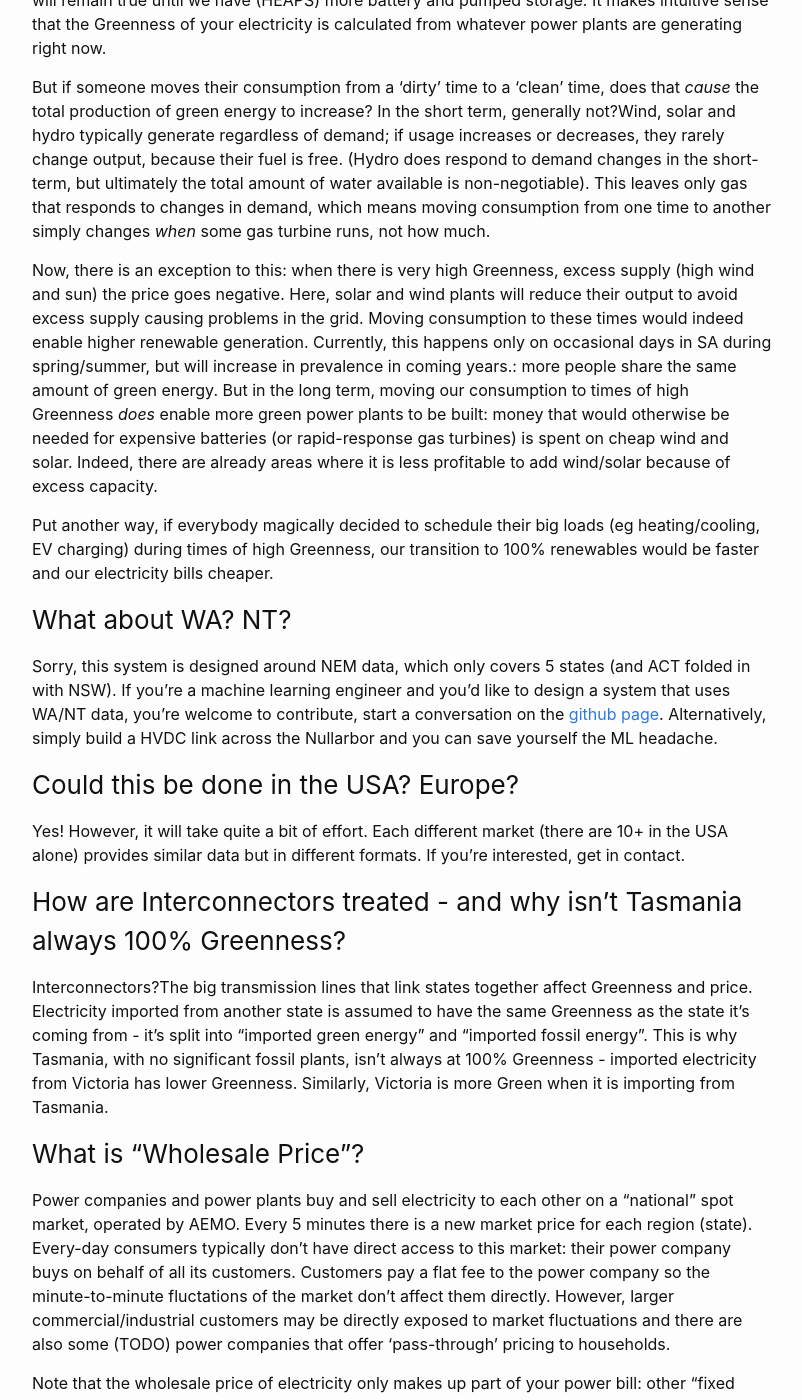
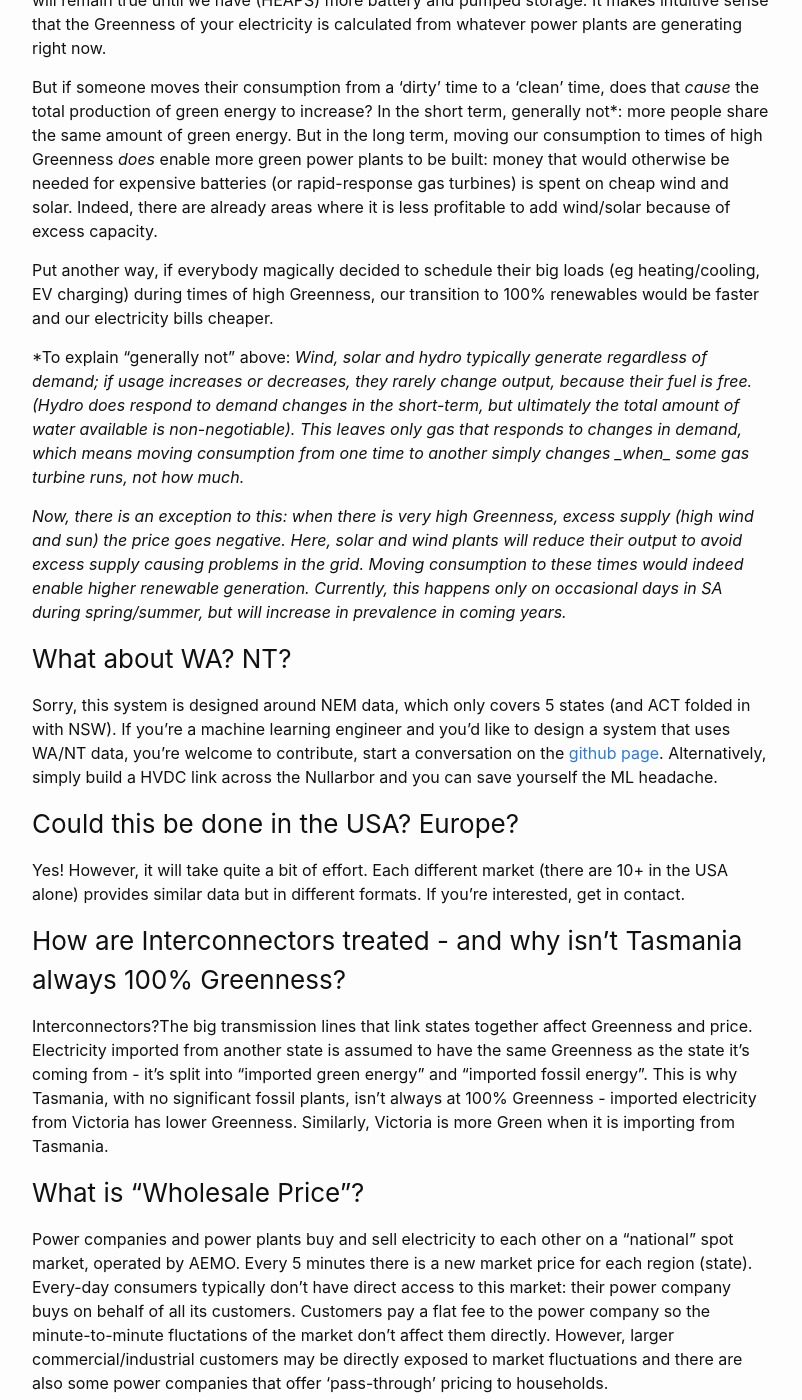
Before and after one commit to mattyyeung/mattyyeung.github.io, a Jekyll site: the page built from _posts/2023-01-10-greenforecast-energy-details.md, in a window 1280 px wide and 1400 px high, scrolled down 795 px. Shown: the whole window, without its empty margins (238-1040 px from the left). Built offline with Jekyll 4.4.1, drawn with Linux system fonts in a browser that asks for light colours; some of the changed text lies outside the part shown.

Commit message:
cleanup greenforecast details

```diff
--- a/_posts/2023-01-10-greenforecast-energy-details.md
+++ b/_posts/2023-01-10-greenforecast-energy-details.md
@@ -19,11 +19,14 @@ It's Complicated, but yes.
 
 Currently, the vast majority of electricity that is generated is "used" in less than a second. This will remain true until we have (HEAPS) more battery and pumped storage. It makes intuitive sense that the Greenness of your electricity is calculated from whatever power plants are generating right now.
 
-But if someone moves their consumption from a 'dirty' time to a 'clean' time, does that _cause_ the total production of green energy to increase? In the short term, generally not?Wind, solar and hydro typically generate regardless of demand; if usage increases or decreases, they rarely change output, because their fuel is free. (Hydro does respond to demand changes in the short-term, but ultimately the total amount of water available is non-negotiable). This leaves only gas that responds to changes in demand, which means moving consumption from one time to another simply changes _when_ some gas turbine runs, not how much.
-
-Now, there is an exception to this: when there is very high Greenness, excess supply (high wind and sun) the price goes negative. Here, solar and wind plants will reduce their output to avoid excess supply causing problems in the grid. Moving consumption to these times would indeed enable higher renewable generation. Currently, this happens only on occasional days in SA during spring/summer, but will increase in prevalence in coming years.: more people share the same amount of green energy. But in the long term, moving our consumption to times of high Greenness _does_ enable more green power plants to be built: money that would otherwise be needed for expensive batteries (or rapid-response gas turbines) is spent on cheap wind and solar. Indeed, there are already areas where it is less profitable to add wind/solar because of excess capacity.
+But if someone moves their consumption from a 'dirty' time to a 'clean' time, does that _cause_ the total production of green energy to increase? In the short term, generally not\*: more people share the same amount of green energy. But in the long term, moving our consumption to times of high Greenness _does_ enable more green power plants to be built: money that would otherwise be needed for expensive batteries (or rapid-response gas turbines) is spent on cheap wind and solar. Indeed, there are already areas where it is less profitable to add wind/solar because of excess capacity.
 
 Put another way, if everybody magically decided to schedule their big loads (eg heating/cooling, EV charging) during times of high Greenness, our transition to 100% renewables would be faster and our electricity bills cheaper.
+
+\*To explain "generally not" above: *Wind, solar and hydro typically generate regardless of demand; if usage increases or decreases, they rarely change output, because their fuel is free. (Hydro does respond to demand changes in the short-term, but ultimately the total amount of water available is non-negotiable). This leaves only gas that responds to changes in demand, which means moving consumption from one time to another simply changes _when_ some gas turbine runs, not how much.*
+
+*Now, there is an exception to this: when there is very high Greenness, excess supply (high wind and sun) the price goes negative. Here, solar and wind plants will reduce their output to avoid excess supply causing problems in the grid. Moving consumption to these times would indeed enable higher renewable generation. Currently, this happens only on occasional days in SA during spring/summer, but will increase in prevalence in coming years.*
+
 
 ### What about WA? NT?
 
@@ -39,7 +42,7 @@ Interconnectors?The big transmission lines that link states together affect Gree
 
 ### What is "Wholesale Price"?
 
-Power companies and power plants buy and sell electricity to each other on a "national" spot market, operated by AEMO. Every 5 minutes there is a new market price for each region (state). Every-day consumers typically don't have direct access to this market: their power company buys on behalf of all its customers. Customers pay a flat fee to the power company so the minute-to-minute fluctations of the market don't affect them directly. However, larger commercial/industrial customers may be directly exposed to market fluctuations and there are also some (TODO) power companies that offer 'pass-through' pricing to households.
+Power companies and power plants buy and sell electricity to each other on a "national" spot market, operated by AEMO. Every 5 minutes there is a new market price for each region (state). Every-day consumers typically don't have direct access to this market: their power company buys on behalf of all its customers. Customers pay a flat fee to the power company so the minute-to-minute fluctations of the market don't affect them directly. However, larger commercial/industrial customers may be directly exposed to market fluctuations and there are also some <!-- (TODO) --> power companies that offer 'pass-through' pricing to households.
 
 Note that the wholesale price of electricity only makes up part of your power bill: other "fixed costs" for infrastructure eg "poles and wires" also contribute.
 
@@ -54,7 +57,7 @@ Note that the wholesale price of electricity only makes up part of your power bi
 
 Greenness: [watttime.org](https://www.watttime.org) uses different measure in place of Greenness: a _marginal_ rate not an absolute one (see their [methodology](https://www.watttime.org/marginal-emissions-methodology/) and [API](https://www.watttime.org/api-documentation/#introduction) pages).
 
-Price: AEMO provides "forecasts"?Predispatch arguably isn't intended as a forecast but is often used as such up to 48h in the future. Standing on these shoulders, the GreenForecast.au improves these predictions a little. Beyond 48 hours, grenforecast.au seems to be the only one.
+Price: AEMO provides "forecasts" (predispatch arguably isn't intended as a forecast but is often used as such) up to 48h in the future. Standing on these shoulders, the GreenForecast.au improves these predictions a little. Beyond 48 hours, grenforecast.au seems to be the only one.
 
 If you would like to compare these predictions to your own forecaster or you know of any public alternatives, please get in touch! Mail info\[AT\]greenforecast.au or [@GreenForecastAu](https://twitter.com/GreenForecastAu) on twitter.
 
@@ -76,6 +79,12 @@ Not much, because this growth is already reflected in the raw data coming from A
 
 There is no great reason for this. The NEM is split up this way and so is the data.
 
+
+<!--
+- generation, not demand
+- There are (too) many subtly different flavours of demand/generation[TODO: link]. This project uses TODO, but the difference is largely academic.
+-->
+
 ---
 #### Related:
 - [greenforecast.au](http://greenforecast.au/)
```
Also changed, not shown: _posts/2023-01-11-greenforecast-tech-details.md (+4 -4 lines).
